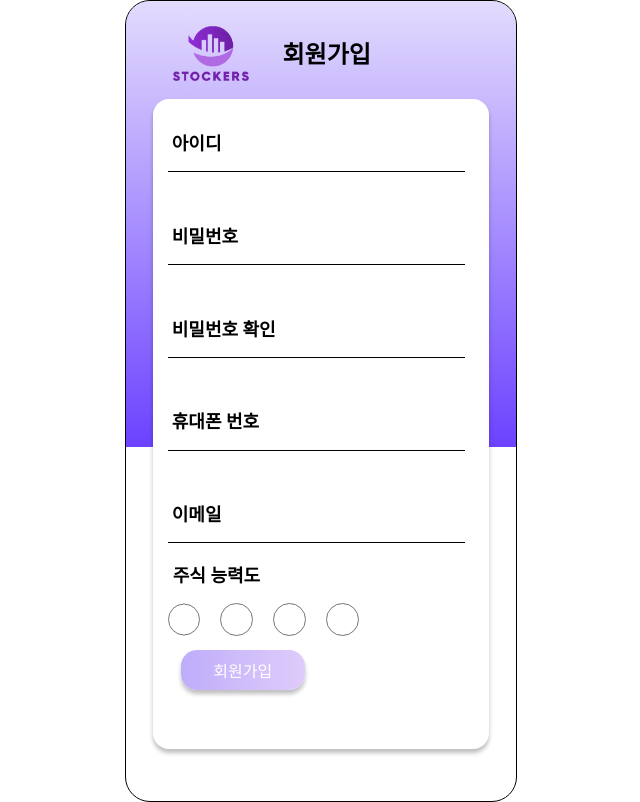
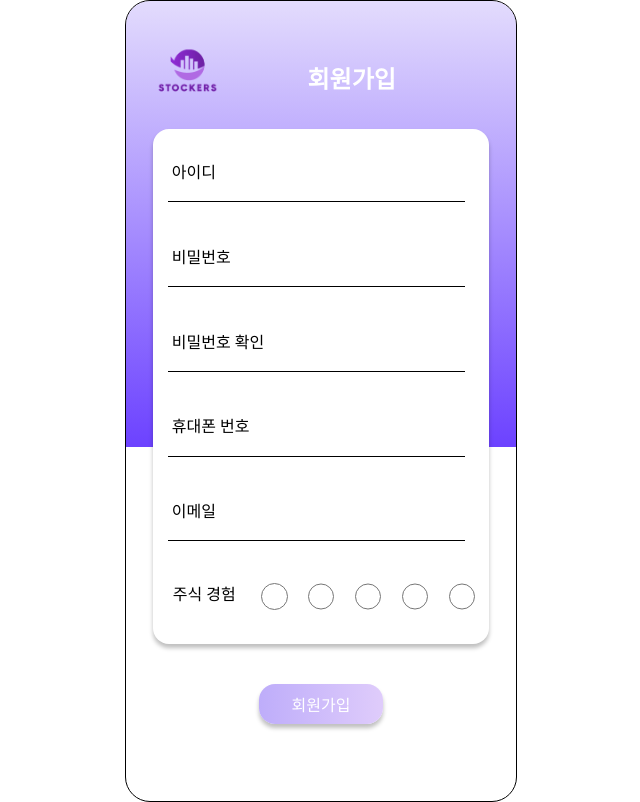
Before and after one commit to junseo2323/stokers, a React (Create React App) app in the folder frontend/myapp/: page /register in a window 1280 px wide. Shown: the whole page, without its empty margins (319-959 px from the left). Built offline with nearby package versions, Linux system fonts and the light colour scheme; no server answers; a web font is replaced by a local one.

Commit message:
로그인, 회원가입 페이지 수정

```diff
--- a/frontend/myapp/src/App.js
+++ b/frontend/myapp/src/App.js
@@ -11,6 +11,7 @@ import Exequte from "./components/Quest_execute"
 import Quests from "./pages/Quests";
 import Quiz from "./components/Quiz";
 
+import Main from "./pages/Main"
 import Login from "./pages/Login";
 import Register from './pages/Register';
 import Nav from "./components/Nav";
@@ -43,6 +44,7 @@ function App() {
                   <Route path="/quest/exequte/:id" element={<Exequte />} />
                   <Route path="/quest/image/:id" element={<Quiz />} />
                 </Route>
+                <Route path="/main" element={<Main />} />
                 <Route path="/login" element={<Login />} />
                 <Route path="/register" element={<Register />} />
               </Routes>
--- a/frontend/myapp/src/pages/Login.scss
+++ b/frontend/myapp/src/pages/Login.scss
@@ -38,8 +38,7 @@
         width: auto;
         height: auto;
         margin: auto;
-        padding-top: 15vh;
-
+        padding-top: 18vh;
     }
 
     .Logo {
@@ -82,8 +81,8 @@
         height: 41px;
     }
 
-    label > span {
-        font-size: 18px;
+    label>span {
+        font-size: 16px;
         position: absolute;
         top: 2rem;
         left: 0.875rem;
@@ -92,44 +91,48 @@
         transition: top .2s;
     }
 
-    input:focus + span,
-    input:valid + span {
+    input:focus+span,
+    input:valid+span {
         top: 0.5rem;
-        margin-bottom: 32px;;
+        margin-bottom: 32px;
+        ;
     }
 
     .Input0_container {
-        font-weight: bold;
-        margin-bottom: 1.5rem;
+        font-weight: normal;
+        margin-bottom: 1rem;
         position: relative;
         width: 20.4375rem;
     }
 
-    .Input_container > span {
+    .Input_container>span {
         margin-left: 10px;
     }
 
     .Button {
-        font-size: 24px;
+        font-size: 18px;
         color: white;
         border: 0;
         background-color: transparent;
-        width: 281px;
-        height: 70px;
+        width: 217px;
+        height: 54px;
         flex-shrink: 0;
         border-radius: 16px;
         background: linear-gradient(90deg, #BEADFA 0%, #DFCCFB 100%);
         box-shadow: 0px 4px 4px 0px rgba(0, 0, 0, 0.25);
-        margin-left: 7%;
+        display: block;
+        margin: auto;
+        margin-top: 54px;
     }
 
 
     .Link_contaienr {
         text-align: center;
         margin-top: 200px;
+        font-size: 14px;
     }
 
     a {
         text-decoration: none;
-        color: #515151;
+        color: #615e5e;
     }
--- /dev/null
+++ b/frontend/myapp/src/pages/Main.js
@@ -0,0 +1,14 @@
+import React from "react";
+
+import logo from '../image/logo123.png'
+import "./Main.scss"
+
+const Main = () => {
+  return (
+    <div>
+
+    </div>
+  );
+}
+
+export default Main;
--- a/frontend/myapp/src/pages/Register.js
+++ b/frontend/myapp/src/pages/Register.js
@@ -1,6 +1,6 @@
-import React,{useState} from 'react'
-import {useContext} from "react";
-import {AuthContext} from "../utils/user-Api";
+import React, { useState } from 'react'
+import { useContext } from "react";
+import { AuthContext } from "../utils/user-Api";
 import { useNavigate } from 'react-router-dom';
 
 import logo from '../image/logo123.png'
@@ -13,7 +13,7 @@ const Register = (props) => {
     const [password, setPassword] = useState("");
     const [password2, setPassword2] = useState("");
     const [status, setStatus] = useState(0);
-    const {loginUser, registerUser } = useContext(AuthContext);
+    const { loginUser, registerUser } = useContext(AuthContext);
     const navigator = useNavigate();
 
     const handleChange = e => {
@@ -22,12 +22,12 @@ const Register = (props) => {
 
     const handleSubmit = async e => {
         e.preventDefault();
-        registerUser(username, password, password2,status,email,phone);
-        console.log(username, password, password2,status,email,phone);
+        registerUser(username, password, password2, status, email, phone);
+        console.log(username, password, password2, status, email, phone);
         navigator("/login");
     };
 
-    return(
+    return (
         <div>
             <div className='Register'>
                 <div className='Background_container'>
@@ -40,14 +40,14 @@ const Register = (props) => {
                             <form onSubmit={handleSubmit}>
                                 <div className='Input_container'>
                                     <label>
-                                    <input required onChange={e => setUsername(e.target.value)}name='id'/>
+                                        <input required onChange={e => setUsername(e.target.value)} name='id' />
                                         <span>아이디</span>
                                     </label>
                                 </div>
 
                                 <div className='Input_container'>
                                     <label>
-                                    <input required type='password' onChange={e => setPassword(e.target.value)}name='비밀번호' />
+                                        <input required type='password' onChange={e => setPassword(e.target.value)} name='비밀번호' />
                                         <span>비밀번호</span>
                                     </label>
                                 </div>
@@ -73,26 +73,28 @@ const Register = (props) => {
 
                                 <div className='Input_container'>
                                     <label className='Radio_container'>
-                                    <span>주식 능력도</span>
-                                    <div>
-                                        <input type="radio" name="val1" value="1" onChange={handleChange}/>
-                                        <input type="radio" name="val2" value="5" onChange={handleChange}/>
-                                        <input type="radio" name="val3" value="10" onChange={handleChange}/>
-                                        <input type="radio" name="val4" value="15" onChange={handleChange}/>
-                                    </div>
+                                        <span>주식 경험</span>
+
+                                        <input type="radio" name="val1" value="1" onChange={handleChange} />
+                                        <input type="radio" name="val2" value="5" onChange={handleChange} />
+                                        <input type="radio" name="val3" value="10" onChange={handleChange} />
+                                        <input type="radio" name="val4" value="15" onChange={handleChange} />
+                                        <input type="radio" name="val4" value="20" onChange={handleChange} />
+
                                     </label>
                                 </div>
 
+
+                            </form>
+                        </section>
+                    </div>
                     <button className='Button2'>
                         회원가입
                     </button>
-                        </form>
-                    </section>
-                </div>
                 </div>
             </div>
         </div>
     );
 }
 
-export default Register
+export default Register;
--- a/frontend/myapp/src/pages/Register.scss
+++ b/frontend/myapp/src/pages/Register.scss
@@ -1,4 +1,3 @@
-
 .Register {
     display: flex;
 
@@ -8,7 +7,9 @@
         height: auto;
         padding-top: 40vh;
         padding-bottom: 1vh;
-    margin-left: 30px;
+        margin-left: 20px;
+        margin-right: 20px;
+        margin-bottom: 10px;
     }
 
     .Login2_container {
@@ -17,7 +18,7 @@
         position: inherit;
         left: 7%;
         width: 336px;
-    height: 650px;
+        height: 515px;
         flex-shrink: 0;
 
         border-radius: 16px;
@@ -26,8 +27,8 @@
     }
 
     .Input_container {
-    font-weight: bold;
-    margin-bottom: 0.6rem;
+        font-weight: normal;
+        margin-bottom: 0.1rem;
         position: relative;
         width: 20.4375rem;
     }
@@ -43,30 +44,50 @@
         border-radius: 16px;
         background: linear-gradient(90deg, #BEADFA 0%, #DFCCFB 100%);
         box-shadow: 0px 4px 4px 0px rgba(0, 0, 0, 0.25);
-    margin-left: 7%;
+        // margin-left: 7%;
+        display: block;
+        margin: auto;
+        margin-top: 40px;
     }
 
     .Logo2 {
         float: left;
         width: auto;
-    height: 72px;
+        height: 55px;
     }
 
     h1 {
-    float: left;
+        // float: left;
+        position: relative;
         margin-left: 20px;
+        margin-right: 20px;
         font-size: 24px;
         font-weight: bold;
+        color: white;
+        // padding-right: 60px;
+        text-align: center;
     }
 
     input[type=radio] {
         float: left;
-    width: 10%;
+        width: 8%;
+        margin-top: 10px;
+        margin-left: 1px;
     }
 
-.Radio_container > span {
+    .Radio_container {
+        display: flex;
+        justify-content: space-between;
+        margin-top: 15px;
+    }
+
+    .Radio_container>span {
         position: inherit;
         text-align: left;
         margin-left: 15px;
+        margin-top: 10px;
+        margin-bottom: 10px;
+        padding-top: 7px;
+        padding-right: 15px;
     }
 }
```
Also changed, not shown: frontend/myapp/src/pages/Login.js (+11 -10 lines), frontend/myapp/src/pages/Main.scss (added). Lines whose indentation alone changed are shown as unchanged.
